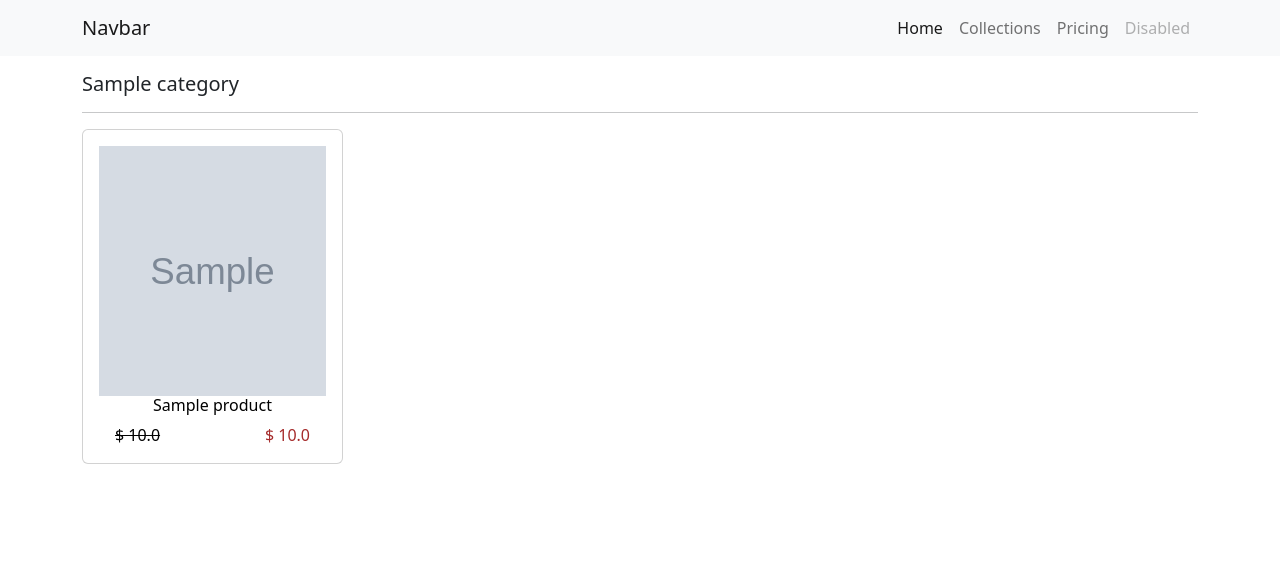
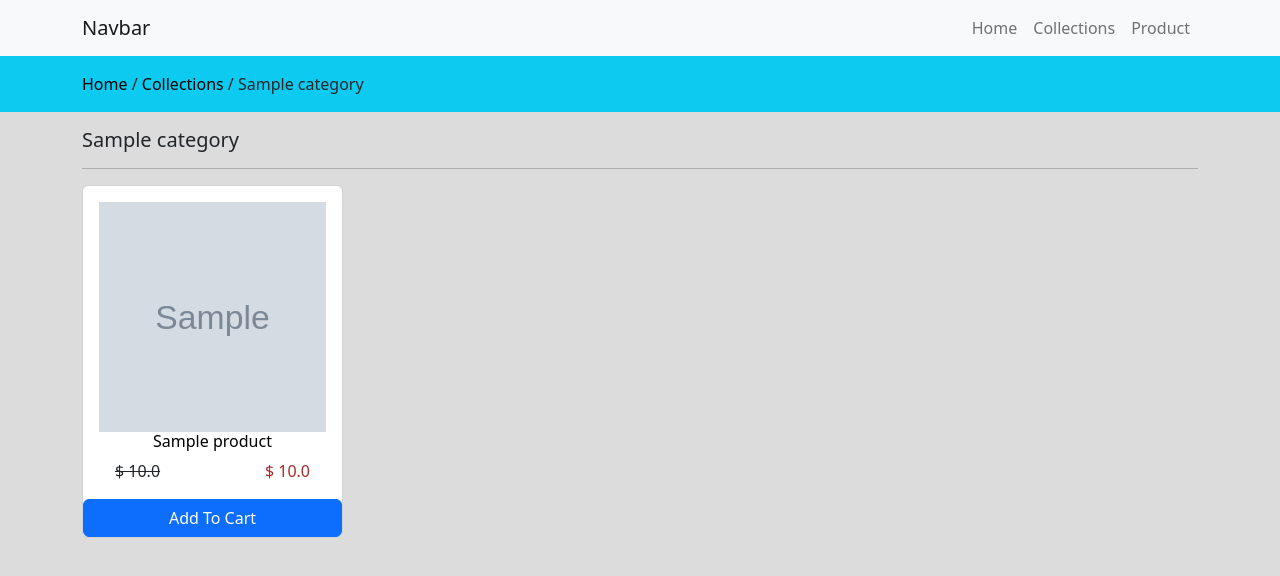
Before and after one commit to Phengly-Git007/django-payment-online, a Django app: template store/templates/store/products/index.html in a window 1280 px wide. Shown: the top 576 px of the page. Run offline with Django 4.2, Linux system fonts and the light colour scheme; the template is opened without the code that fills it: values that come from a table or form of the project are taken from there, others are empty; tables that the repository leaves empty hold one stand-in row (values such as "Sample post"); grey boxes marked "Sample" are stand-in pictures.

Commit message:
customize style

```diff
--- a/store/templates/store/layouts/main.html
+++ b/store/templates/store/layouts/main.html
@@ -12,6 +12,9 @@
     <link href="https://cdn.jsdelivr.net/npm/bootstrap@5.2.3/dist/css/bootstrap.min.css" rel="stylesheet" integrity="sha384-rbsA2VBKQhggwzxH7pPCaAqO46MgnOM80zW1RWuH61DGLwZJEdK2Kadq2F9CUG65" crossorigin="anonymous" />
   </head>
   <style>
+    body {
+      background-color: gainsboro;
+    }
     a {
       text-decoration: none;
       color: black;
--- a/store/templates/store/partials/navbar.html
+++ b/store/templates/store/partials/navbar.html
@@ -16,16 +16,15 @@
     <div class="collapse navbar-collapse" id="navbarNav">
       <ul class="navbar-nav ms-auto">
         <li class="nav-item">
-          <a class="nav-link active" aria-current="page" href="{% url 'home' %}">Home</a>
+          <a class="nav-link" aria-current="page" href="{% url 'home' %}"
+            >Home</a
+          >
         </li>
         <li class="nav-item">
           <a class="nav-link" href="{% url 'collections' %}">Collections</a>
         </li>
         <li class="nav-item">
-          <a class="nav-link" href="#">Pricing</a>
-        </li>
-        <li class="nav-item">
-          <a class="nav-link disabled">Disabled</a>
+          <a class="nav-link" href="#">Product</a>
         </li>
       </ul>
     </div>
--- a/store/templates/store/products/index.html
+++ b/store/templates/store/products/index.html
@@ -5,6 +5,12 @@
 {% endblock %}
 
 {% block content %}
+  <div class="py-3 bg-info">
+    <div class="container"> <a href="{% url 'home' %}" >Home</a> /
+        <a href="{% url 'collections' %}" >Collections</a> /
+        {{ category_name.name }}
+    </div>
+  </div>
   <div class="container py-3">
     <div class="row">
       <div class="col-md-12">
@@ -13,19 +19,22 @@
         <div class="row">
           {% for product in products %}
             <div class="col-md-3 mb-3">
-              <a href="#" class="ref">
-                {% comment %} {% url 'collections/' product.slug %} {% endcomment %}
-                <div class="card">
-                  <div class="card-body">
+              <div class="card">
+                <div class="card-body">
+                  <a href="#" class="ref">
                     <div class="product-image">
-                      <img src="{{ product.product_image.url }}" alt="product-image" width="250px" height="250px" class="w-100" />
+                      <img src="{{ product.product_image.url }}" alt="product-image" width="250px" height="230px" class="w-100" />
                     </div>
                     <h6 class="text-center">{{ product.name }}</h6>
-                    <span class="float-start mx-3"><del>$ {{ product.original_price }}</del></span>
-                    <span class="float-end mx-3" style="color: brown;">$ {{ product.selling_price }}</span>
-                  </div>
+                  </a>
+                    <span class=" mx-3   float-start"><del>$ {{ product.original_price }}</del></span>
+                    <span class=" mx-3 float-end" style="color: brown;">$ {{ product.selling_price }}</span>
+                    <br>
+
                 </div>
-              </a>
+                <button type="button" class="btn btn-primary btn-block">Add To Cart</button>
+              </div>
+
             </div>
           {% endfor %}
         </div>
```
Also changed, not shown: store/templates/store/collections.html (+9 -5 lines), static/uploads/2023-01-04_000730samsung-galaxy-s10-ceramic-black-side-vo3.png (added).
